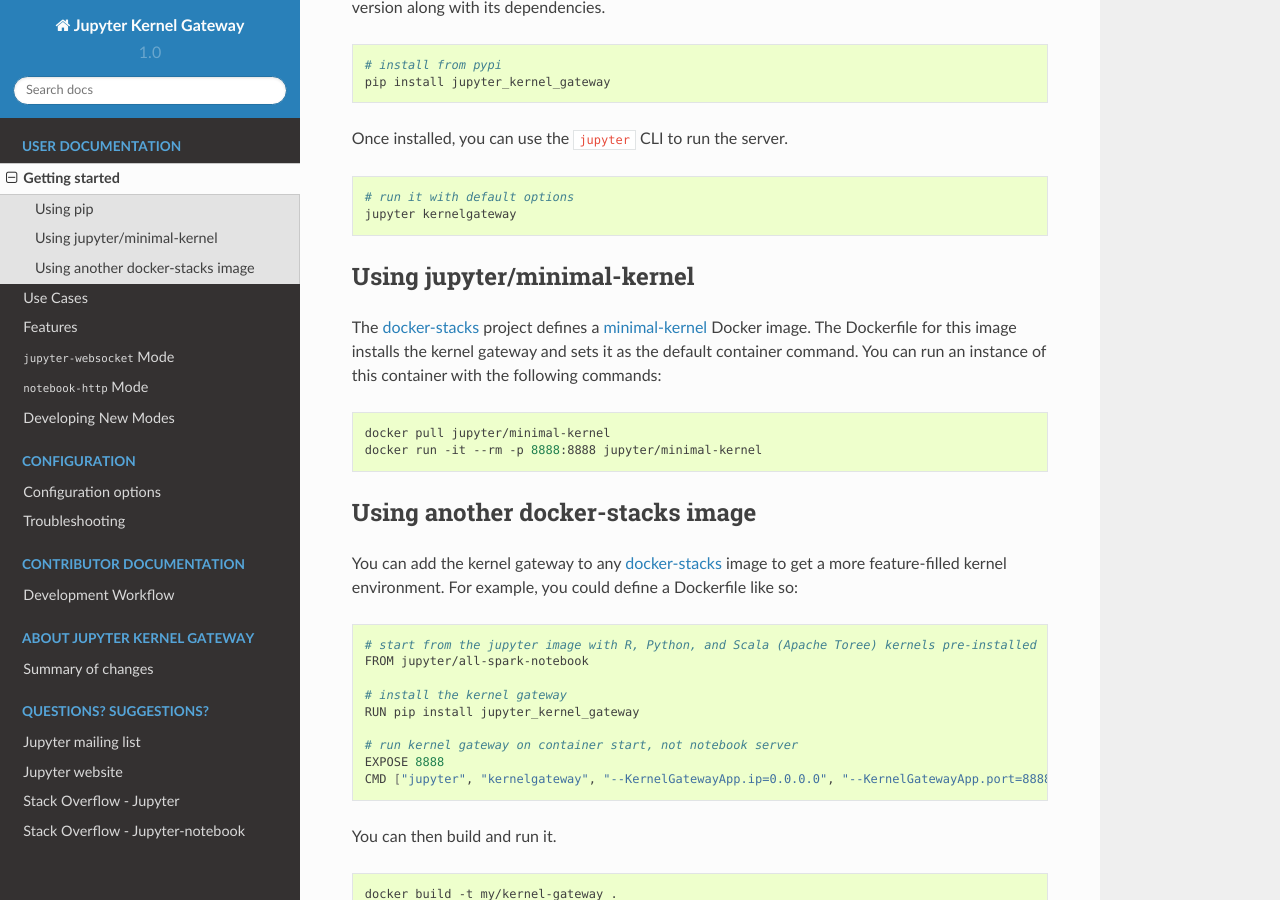
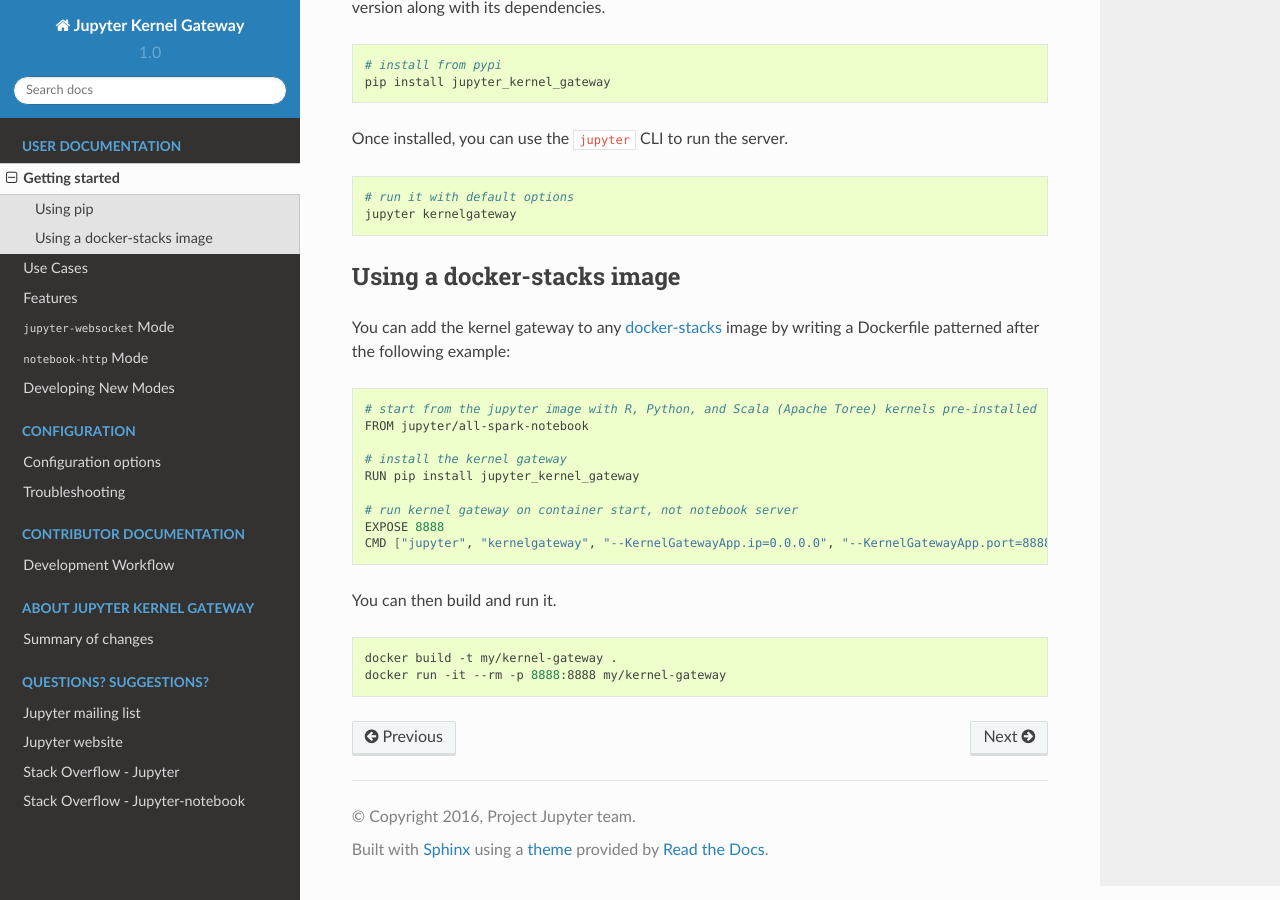
Before and after one commit to jupyter-server/enterprise_gateway, a Sphinx documentation site: the page built from docs/source/getting-started.md, in a window 1280 px wide and 900 px high, scrolled down 293 px. Built offline with Sphinx 7.4.7 and the Read the Docs theme 2.0.0, drawn with Linux system fonts in a browser that asks for light colours.

Commit message:
Remove doc about minimal-kernel
It's deprecated

````diff
--- a/docs/source/getting-started.md
+++ b/docs/source/getting-started.md
@@ -19,18 +19,9 @@
 jupyter kernelgateway
 ```
 
-#### Using jupyter/minimal-kernel
+#### Using a docker-stacks image
 
-The [docker-stacks](https://github.com/jupyter/docker-stacks) project defines a [minimal-kernel](https://github.com/jupyter/docker-stacks/tree/master/minimal-kernel) Docker image. The Dockerfile for this image installs the kernel gateway and sets it as the default container command. You can run an instance of this container with the following commands:
-
-```bash
-docker pull jupyter/minimal-kernel
-docker run -it --rm -p 8888:8888 jupyter/minimal-kernel
-```
-
-#### Using another docker-stacks image
-
-You can add the kernel gateway to any [docker-stacks](https://github.com/jupyter/docker-stacks) image to get a more feature-filled kernel environment. For example, you could define a Dockerfile like so:
+You can add the kernel gateway to any [docker-stacks](https://github.com/jupyter/docker-stacks) image by writing a Dockerfile patterned after the following example:
 
 ```bash
 # start from the jupyter image with R, Python, and Scala (Apache Toree) kernels pre-installed
````
